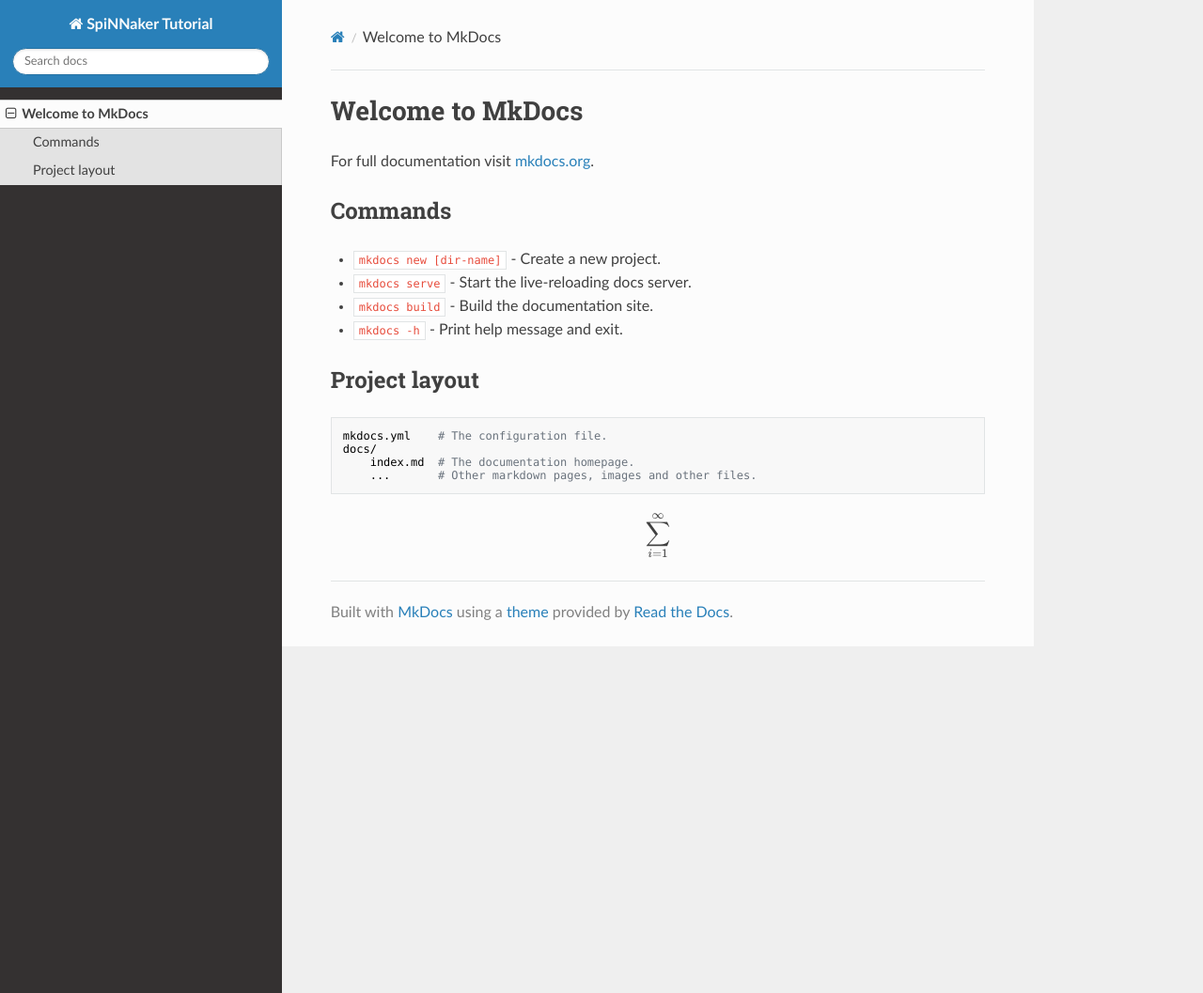
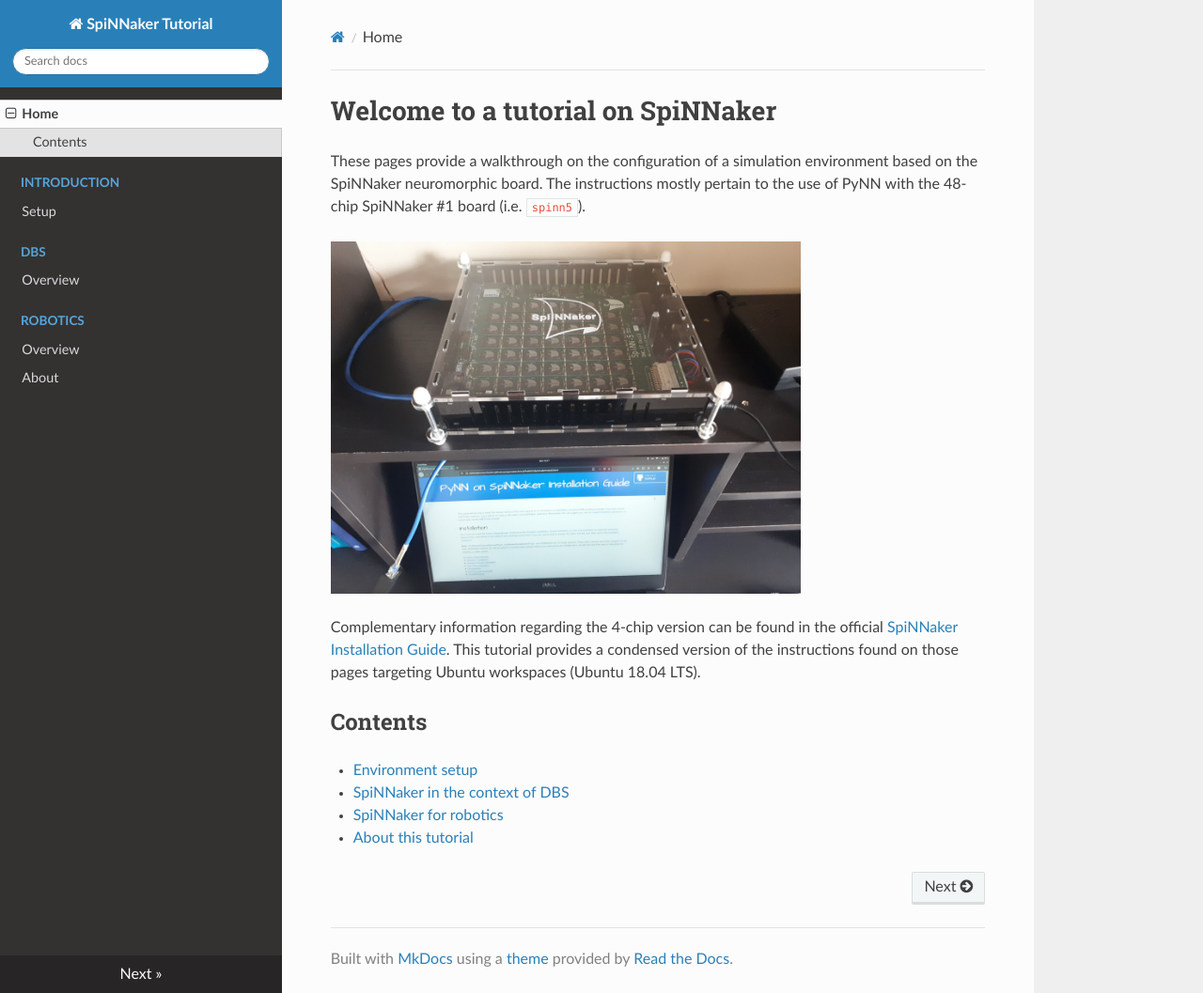
Before and after one commit to jazzalin/spinnaker-tutorial, an MkDocs documentation site: the page built from docs/index.md, in a window 1280 px wide and 1057 px high. Shown: the whole window at 94% size. Built offline with MkDocs 1.6.1, drawn with Linux system fonts in a browser that asks for light colours; nearby versions of some CDN libraries; formulas are drawn with MathJax 3.

```diff
--- a/docs/index.md
+++ b/docs/index.md
@@ -1,19 +1,14 @@
-# Welcome to MkDocs
+# Welcome to a tutorial on SpiNNaker
 
-For full documentation visit [mkdocs.org](https://www.mkdocs.org).
+These pages provide a walkthrough on the configuration of a simulation environment based on the SpiNNaker neuromorphic board. The instructions mostly pertain to the use of PyNN with the 48-chip SpiNNaker #1 board (i.e. `spinn5`).
 
-## Commands
+<img src="./img/setup.jpg" alt="SpiNNaker setup" width="500"/>
 
-* `mkdocs new [dir-name]` - Create a new project.
-* `mkdocs serve` - Start the live-reloading docs server.
-* `mkdocs build` - Build the documentation site.
-* `mkdocs -h` - Print help message and exit.
 
-## Project layout
+Complementary information regarding the 4-chip version can be found in the official [SpiNNaker Installation Guide](http://spinnakermanchester.github.io/spynnaker/6.0.0/PyNNOnSpinnakerInstall.html). This tutorial provides a condensed version of the instructions found on those pages targeting Ubuntu workspaces (Ubuntu 18.04 LTS).
 
-    mkdocs.yml    # The configuration file.
-    docs/
-        index.md  # The documentation homepage.
-        ...       # Other markdown pages, images and other files.
-
-$$\sum_{i=1}^{\infty}$$
+## Contents
+- [Environment setup](./installation/setup.md)
+- [SpiNNaker in the context of DBS](./dbs/overview.md)
+- [SpiNNaker for robotics](./robotics/overview.md)
+- [About this tutorial](./about.md)
--- a/mkdocs.yml
+++ b/mkdocs.yml
@@ -1,5 +1,14 @@
 site_name: SpiNNaker Tutorial
-site_url: https://example.com/
+site_url: 'https://spinnaker-tutorial.readthedocs.io'
 extra_javascript:
     - https://cdnjs.cloudflare.com/ajax/libs/mathjax/2.7.0/MathJax.js?config=TeX-AMS-MML_HTMLorMML
 theme: readthedocs
+nav:
+    - Home: 'index.md'
+    - 'Introduction':
+      - 'Setup': 'installation/setup.md'
+    - 'DBS':
+      - 'Overview': 'dbs/overview.md'
+    - 'Robotics':
+      - 'Overview': 'robotics/overview.md'
+    - About: 'about.md'
```
Also changed, not shown: docs/about.md (added, +5 -0 lines), docs/installation/setup.md (added, +26 -0 lines), docs/dbs/overview.md (added), docs/img/setup.jpg (added), docs/robotics/overview.md (added), requirements.txt (added), 1 other file.
